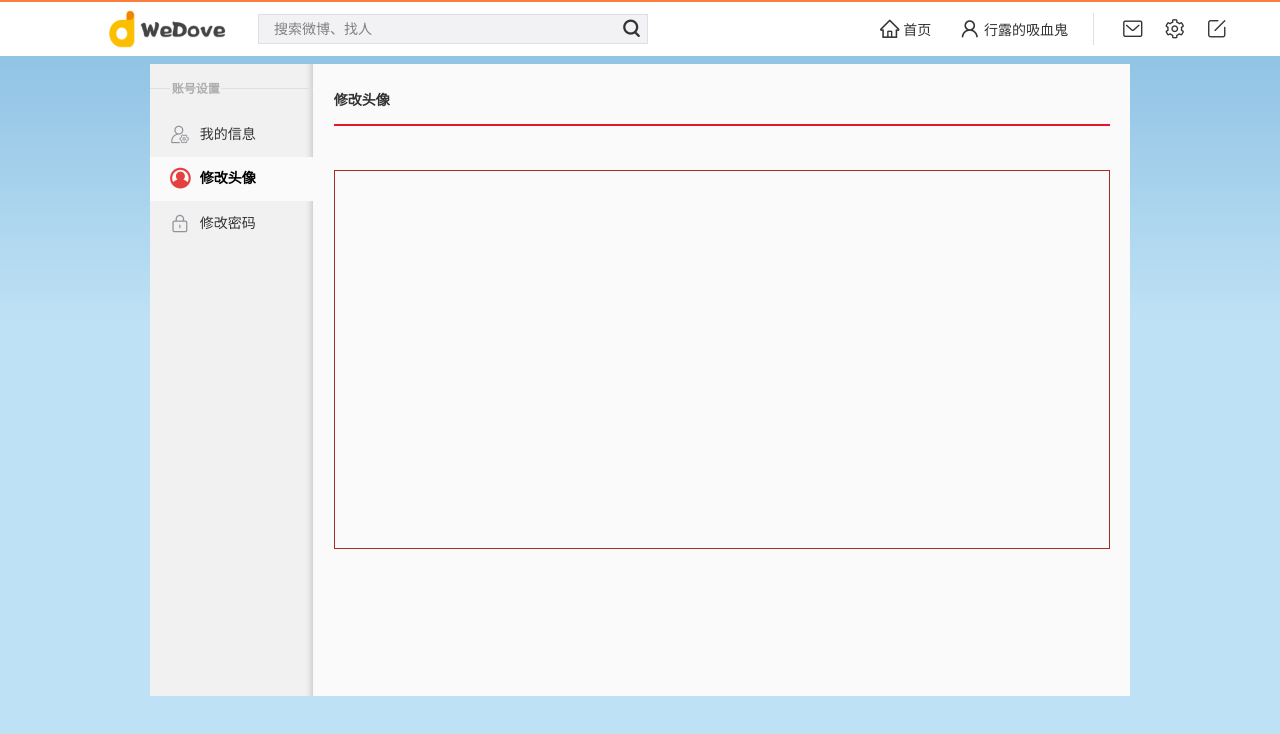
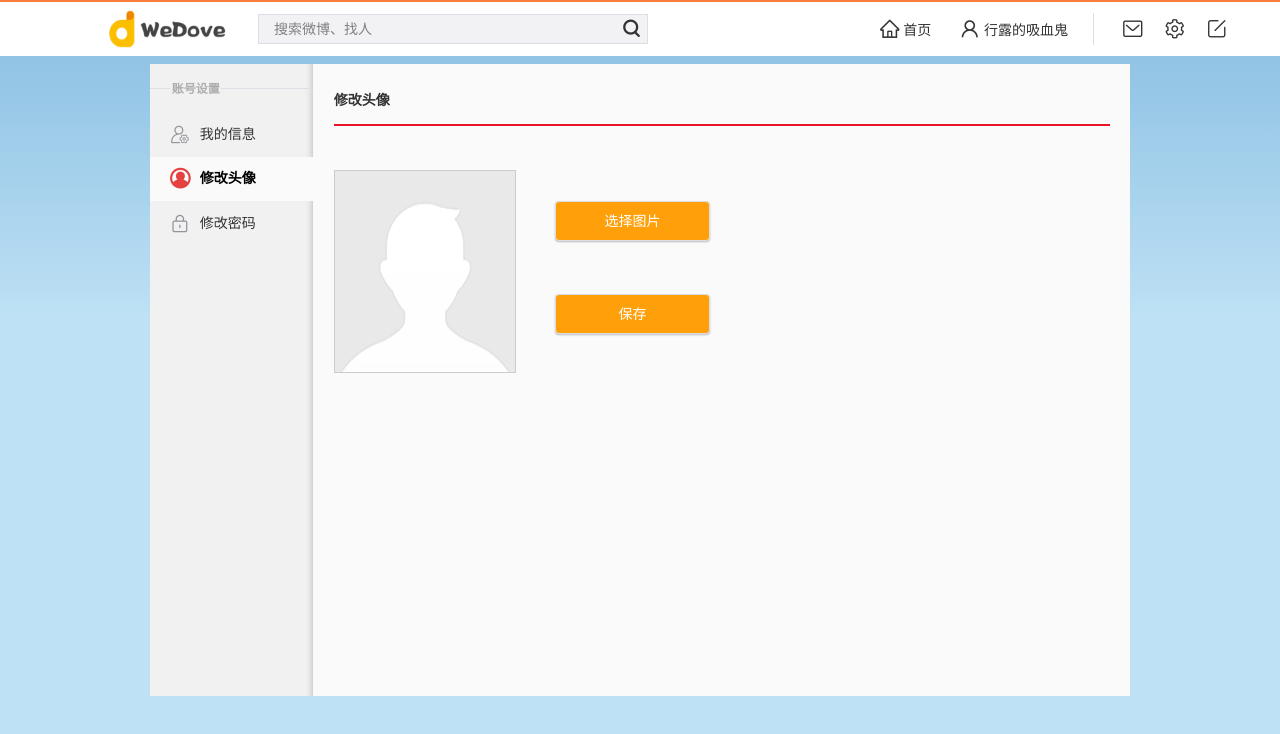
Before and after one commit to lilith0120/wedove, a Vue app: page /setting/avatar in a window 1280 px wide. Shown: the top 734 px of the page. Built offline with nearby package versions, Linux system fonts and the light colour scheme.

Commit message:
修改头像静态

```diff
--- a/src/components/Setting_self/Change_avatar.vue
+++ /dev/null
@@ -1,58 +0,0 @@
-<template>
-  <div id="change_avatar">
-    <div id="title">修改头像</div>
-    <div id="content">
-      <!-- <vueCropper ref="cropper" :img="avatar"></vueCropper> -->
-    </div>
-  </div>
-</template>
-
-<script>
-// import { VueCropper } from "vue-cropper";
-
-export default {
-  name: "Change_avatar",
-
-  //   components: {
-  //     VueCropper
-  //   },
-
-  data() {
-    return {
-      avatar: ""
-    };
-  }
-};
-</script>
-
-<style scoped>
-#change_avatar {
-  /* border: 1px brown solid;
-  box-sizing: border-box; */
-  display: flex;
-  flex-direction: column;
-  justify-content: space-between;
-  align-items: center;
-  width: 100%;
-  height: 100%;
-}
-
-#title {
-  border-bottom: 2px #ea1429 solid;
-  box-sizing: border-box;
-  margin-top: 3%;
-  color: #333;
-  font-size: 14px;
-  font-weight: bold;
-  width: 95%;
-  height: 6%;
-}
-
-#content {
-  border: 1px brown solid;
-  box-sizing: border-box;
-  margin-bottom: 18%;
-  width: 95%;
-  height: 60%;
-}
-</style>
--- /dev/null
+++ b/src/components/Setting_self/Change_avatar/Change_avatar.vue
@@ -0,0 +1,142 @@
+<template>
+  <div id="change_avatar">
+    <div id="title">修改头像</div>
+    <div id="content">
+      <el-image class="show" :src="url">
+        <div slot="placeholder" class="image-slot">
+          加载中
+          <span class="dot">...</span>
+        </div>
+      </el-image>
+      <div class="btn">
+        <el-button class="e_btn" @click="isShow = true">选择图片</el-button>
+        <el-button class="e_btn" @click="save_avatar">保存</el-button>
+      </div>
+    </div>
+
+    <el-dialog
+      title="设置头像"
+      class="dialog"
+      :visible.sync="isShow"
+      :close-on-click-modal="false"
+      v-if="isShow"
+      destroy-on-close
+      append-to-body
+    >
+      <uploadAvatar></uploadAvatar>
+    </el-dialog>
+  </div>
+</template>
+
+<script>
+import uploadAvatar from "./Upload_avatar";
+
+export default {
+  name: "Change_avatar",
+
+  components: {
+    uploadAvatar
+  },
+
+  data() {
+    return {
+      url: require("../../../assets/avatar.png"),
+      avatar: "",
+      isShow: false
+    };
+  },
+
+  methods: {
+    save_avatar() {
+      if (this.avatar == "") {
+        this.$notify({
+          title: "警告",
+          message: "请先选择图片 ！",
+          type: "warning",
+          showClose: false,
+          duration: 2000
+        });
+
+        return;
+      }
+
+      let data = {
+        avatar: this.avatar
+      };
+
+      console.log(data);
+
+      // this.$axios({
+      //   method: "",
+      //   url: "",
+      //   data: data
+      // }).then(re => {
+      //   console.log(re);
+      // });
+    }
+  }
+};
+</script>
+
+<style scoped>
+#change_avatar {
+  /* border: 1px brown solid;
+  box-sizing: border-box; */
+  display: flex;
+  flex-direction: column;
+  justify-content: space-between;
+  align-items: center;
+  width: 100%;
+  height: 100%;
+}
+
+#title {
+  border-bottom: 2px #ea1429 solid;
+  box-sizing: border-box;
+  margin-top: 3%;
+  color: #333;
+  font-size: 14px;
+  font-weight: bold;
+  width: 95%;
+  height: 6%;
+}
+
+#content {
+  /* border: 1px brown solid;
+  box-sizing: border-box; */
+  display: flex;
+  margin-bottom: 18%;
+  width: 95%;
+  height: 60%;
+}
+
+.show {
+  border: 1px #ccc solid;
+  box-sizing: border-box;
+  width: 23.5%;
+  height: 53.5%;
+}
+
+.btn {
+  /* border: 1px red solid;
+  box-sizing: border-box; */
+  display: flex;
+  flex-direction: column;
+  justify-content: space-between;
+  margin-top: 4%;
+  margin-left: 5%;
+  width: 20%;
+  height: 35%;
+}
+
+.e_btn {
+  margin: 0;
+  color: #fff;
+  background-color: #ffa00a;
+  box-shadow: 0px 1px 2px rgba(0, 0, 0, 0.25);
+}
+
+.e_btn:hover {
+  background-color: #ffb641;
+}
+</style>
--- /dev/null
+++ b/src/components/Setting_self/Change_avatar/Upload_avatar.vue
@@ -0,0 +1,33 @@
+<template>
+  <div id="upload_avatar">
+    <div>
+      <VueCropper ref="cropper" :img="avatar"></VueCropper>
+    </div>
+  </div>
+</template>
+
+<script>
+import { VueCropper } from "vue-cropper";
+
+export default {
+  name: "Upload_avatar",
+
+  components: {
+    VueCropper
+  },
+
+  data() {
+    return {
+      avatar: ""
+    };
+  }
+};
+</script>
+
+<style scoped>
+#upload_avatar {
+  border: 1px red solid;
+  box-sizing: border-box;
+  height: 10%;
+}
+</style>
--- a/src/components/Setting_self/Change_pswd.vue
+++ b/src/components/Setting_self/Change_pswd.vue
@@ -103,7 +103,7 @@ export default {
   display: flex;
   flex-direction: column;
   justify-content: space-between;
-  align-items: center;
+  /* align-items: center; */
   width: 100%;
   height: 100%;
 }
@@ -122,6 +122,7 @@ export default {
 #content {
   /* border: 1px red solid;
   box-sizing: border-box; */
+  margin-left: 18%;
   margin-bottom: 30%;
   width: 50%;
   height: 30%;
@@ -142,7 +143,7 @@ export default {
 
 .finished {
   margin-top: 18%;
-  margin-left: 25%;
+  margin-left: 33%;
   width: 50%;
   color: #fff;
   background-color: #ff8140;
--- a/src/components/Setting_self/Setting.vue
+++ b/src/components/Setting_self/Setting.vue
@@ -40,6 +40,19 @@ export default {
       this.active = "2";
     } else {
       this.active = "1";
+    }
+  },
+
+  watch: {
+    $route(to) {
+      let url = to.path.split("/");
+      if (url[url.length - 1] == "pswd") {
+        this.active = "3";
+      } else if (url[url.length - 1] == "avatar") {
+        this.active = "2";
+      } else {
+        this.active = "1";
+      }
     }
   },
 
--- a/src/router/router.js
+++ b/src/router/router.js
@@ -10,7 +10,7 @@ const register = () => import('../components/Register/Register')
 const forget = () => import('../components/Forget_pswd/Forget')
 const setting = () => import('../components/Setting_self/Setting')
 const change_msg = () => import('../components/Setting_self/Change_msg')
-const change_avatar = () => import('../components/Setting_self/Change_avatar')
+const change_avatar = () => import('../components/Setting_self/Change_avatar/Change_avatar')
 const change_pswd = () => import('../components/Setting_self/Change_pswd')
 
 const router = new VueRouter({
@@ -26,6 +26,7 @@ const router = new VueRouter({
                     path: 'setting',
                     component: setting,
                     name: 'setting',
+                    redirect: { name: 'change_msg' },
                     children: [
                         {
                             path: 'message',
```
Also changed, not shown: src/assets/avatar.png (added).
